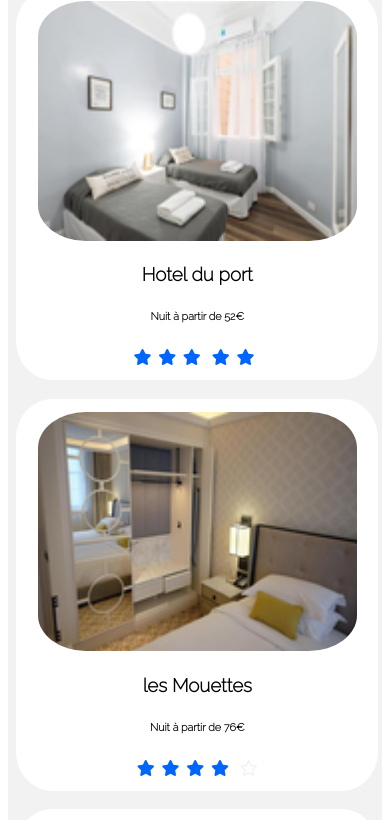
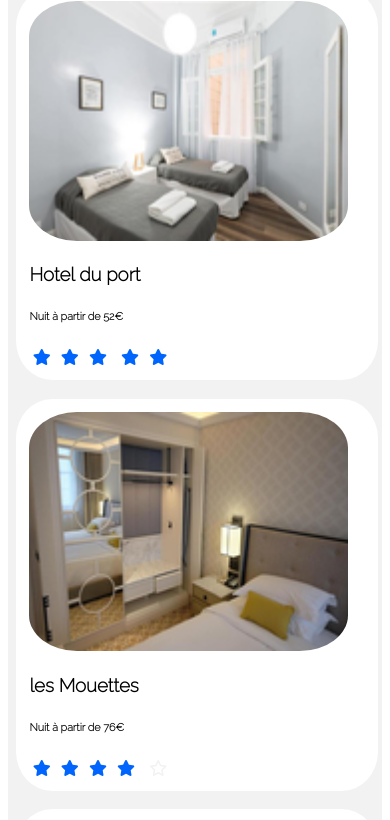
Before and after one commit to Bledichef/Projet2, a plain HTML site: page projet2.html in a window 390 px wide. Shown: the part 1911-2731 px from the top of the page. Drawn offline with Linux system fonts and the light colour scheme.

Commit message:
Add files via upload

```diff
--- a/Projet2.css
+++ b/Projet2.css
@@ -794,42 +794,33 @@ aside {
 .Aubergedelacannebiere10 {
     width: 90%;
     margin-left: 2%;
-    text-align: center;
+
 
 }
 
 .Hotelduport10 {
     width: 90%;
     margin-left: 2%;
-    text-align: center;
-    ;
 }
 
 .hotellesmouettes10 {
     width: 90%;
     margin-left: 2%;
-    text-align: center;
-
 }
 
 .Hoteldelamer {
     width: 90%;
     margin-left: 2%;
-    text-align: center;
-
 }
 
 .HotelchezAmina10 {
     width: 90%;
     margin-left: 2%;
-    text-align: center;
-
 }
 
 .AubergelePanier10 {
     width: 90%;
     margin-left: 2%;
-    text-align: center;
 
 }
 .Filtres {
@@ -997,7 +988,12 @@ aside {
   @media screen and (max-width: 1024px) {
 
     .etoilebleu {
-        margin-right: 2%;
+
+        margin-left: 1%;
+    }
+
+    .etoilevide {
+        margin-left: 1%;
     }
 
 aside {
@@ -1007,7 +1003,7 @@ aside {
 }
 
 
-}
+
 
 figure {
 
@@ -1049,3 +1045,4 @@ figure {
 
 .ParcdeLomgchamp {
     width: 100%;}
+}
```
